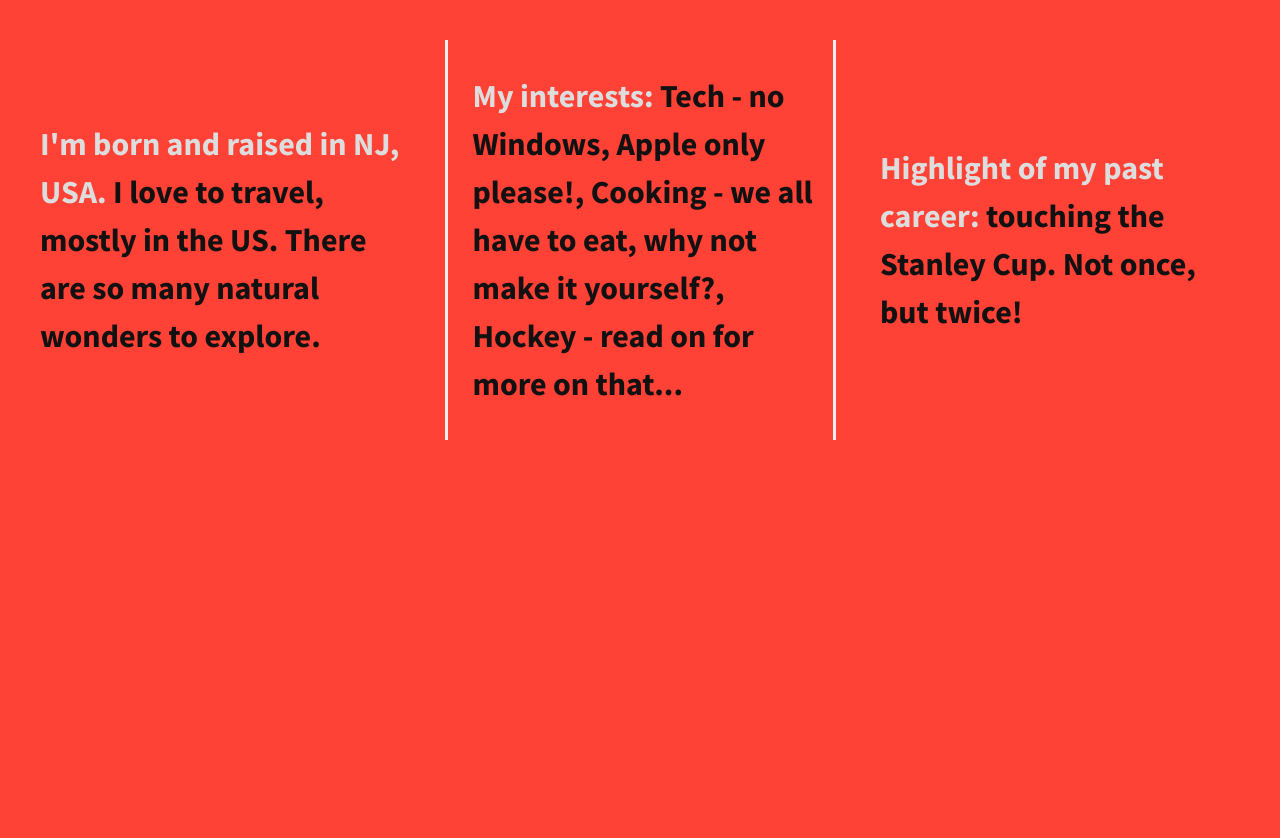
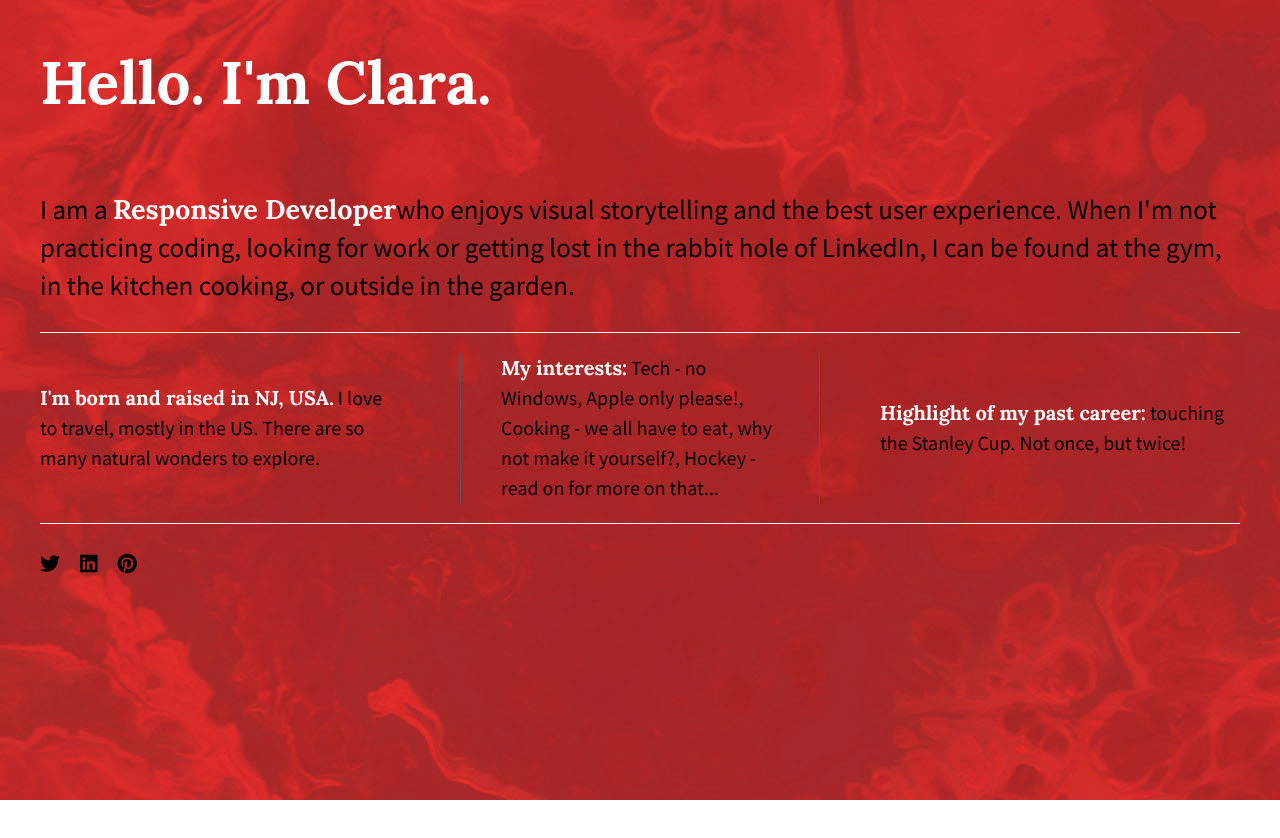
Before and after one commit to CRenauro/07.01-206-divs-flexbox-starter, a plain HTML site: page index.html in a window 1280 px wide. After the commit the page ends 800 px from the top, so only its background shows below. Drawn offline with nearby package versions, Linux system fonts and the light colour scheme.

Commit message:
initial commit

```diff
--- a/css/main.css
+++ b/css/main.css
@@ -11,7 +11,6 @@
    ========================================================================== */
 
 html {
-    color: #222;
     font-size: 1em;
     line-height: 1.4;
 }
@@ -38,6 +37,14 @@ html {
  * A better looking default horizontal rule
  */
 
+hr {
+    display: block;
+    height: 1px;
+    border: 0;
+    border-top: 1px solid #ccc;
+    margin: 1em 0;
+    padding: 0;
+}
 
 /*
  * Remove the gap between audio, canvas, iframes,
@@ -87,53 +94,73 @@ textarea {
    Author's custom styles
    ========================================================================== */
 
-
+/*Large Background Image*/
 html {
-  background-color: #fff;
   height: 100%;
+  width: 100%;
 }
-
 
 body {
   font-family: 'Source Sans Pro', sans-serif;
-  padding: 2em;
+  padding: 0em 2em;
   font-size: 1.25em;
-  height: 100%;
-  background-color: #FF4136;
+  display: flex;
+  justify-content: center;
 }
 
-.wrapper {
-  /*add display:flex and set justify-content to space-between*/
-  font-weight: 700;
-  display:flex;
+.flex-container {
+  display: flex;
+  flex-flow: row wrap;
   justify-content: space-between;
-  align-items: center;
-  flex-flow: justify;
+  max-width: 1200px;
+}
 
+p span {
+  font-family: 'Lora', sans-serif;
+  color: #fff;
 }
-.wrapper span {
-  color:#DDDDDD;
+
+header, footer {
+  width: 100%;
+  display: flex;
+  justify-content: flex-start;
 }
-.div-1, .div-2, .div-3 {
-  /*give the divs a width of 30%, add display:flex, set justify-content and align-items to center*/
-  color: #111111;
-  line-height: 1.5em;
-  font-size: 1.6em;
-  height: auto;
+h1{
+  color: #fff;
+}
+header h1 {
+  font-family: 'Lora', sans-serif;
+  font-size: 3em;
+}
+
+main {
+  width: 100%;
   display: flex;
-  width: 30%;
+  justify-content: center;
+  border-bottom: 1px solid #fff;
+}
+
+main p {
+  font-size: 1.35em;
+}
+
+.flex-items {
+  display: flex;
   justify-content: center;
   align-items: center;
-  column-rule: 3px solid #white;
-  text-align: left;
+  line-height: 1.5em;
+  font-size: 1em;
+  border-bottom: 1px solid #555;
 }
 
-.div-2 {
-    border-right: 3px solid #eeeeee;
-    border-left: 3px solid #eeeeee;
-    padding-left: 25px;
+footer {
+  border-top: 1px solid #fff;
 }
+
+footer i {
+  padding: 30px 20px 0 0;
 }
+
 /* ==========================================================================
    Helper classes
    ========================================================================== */
@@ -213,6 +240,25 @@ body {
    These examples override the primary ('mobile first') styles.
    Modify as content requires.
    ========================================================================== */
+
+@media all and (max-width: 768px) {
+    body {
+      padding: 1em;
+    }
+}
+
+@media (min-width: 1200px) {
+    .flex-items {
+      flex-basis: 30%;
+      border-bottom: none;
+    }
+
+    #div-2 p {
+      border-left: 1px solid #555;
+      border-right: 1px solid #555;
+      padding: 0 40px;
+    }
+}
 
 @media print,
        (-webkit-min-device-pixel-ratio: 1.25),
--- a/index.html
+++ b/index.html
@@ -3,7 +3,7 @@
     <head>
         <meta charset="utf-8">
         <meta http-equiv="x-ua-compatible" content="ie=edge">
-        <title>Make me into a grid!</title>
+        <title>My Customized Flexbox</title>
         <meta name="description" content="">
         <meta name="viewport" content="width=device-width, initial-scale=1">
 
@@ -12,29 +12,41 @@
 
         <link rel="stylesheet" href="css/normalize.css">
         <link rel="stylesheet" href="css/main.css">
+        <link rel="stylesheet" href="https://pro.fontawesome.com/releases/v5.10.0/css/all.css" integrity="sha384-AYmEC3Yw5cVb3ZcuHtOA93w35dYTsvhLPVnYs9eStHfGJvOvKxVfELGroGkvsg+p" crossorigin="anonymous"/>
         <script src="js/vendor/modernizr-2.8.3.min.js"></script>
         <link href='http://fonts.googleapis.com/css?family=Lora:700' rel='stylesheet' type='text/css'>
         <link href='http://fonts.googleapis.com/css?family=Source+Sans+Pro:400,700' rel='stylesheet' type='text/css'>
     </head>
-    <body>
-        <!--[if lt IE 8]>
-            <p class="browserupgrade">You are using an <strong>outdated</strong> browser. Please <a href="http://browsehappy.com/">upgrade your browser</a> to improve your experience.</p>
-        <![endif]-->
+    <body background="img/redabstract.jpg">
 
-        <section class="wrapper">
-            <div class="div-1">
+      <section class="flex-container">
+        <header>
+          <h1>Hello. I'm Clara.</h1>
+        </header>
+        <main>
+        <p>I am a <span>Responsive Developer</span>who enjoys visual storytelling and the best user experience.
+          When I'm not practicing coding, looking for work or getting lost in the rabbit hole of LinkedIn,
+           I can be found at the gym, in the kitchen cooking, or outside in the garden.</p>
+         </main>
+
+          <div id="div-1" class="flex-items">
               <p><span>I'm born and raised in NJ, USA.</span>
                   I love to travel, mostly in the US. There are so many natural wonders to explore.</p>
           </div>
-            <div class="div-2">
+          <div id="div-2" class="flex-items">
               <p><span>My interests:</span>
               Tech - no Windows, Apple only please!,
               Cooking - we all have to eat, why not make it yourself?,
               Hockey - read on for more on that...</p>
           </div>
-            <div class="div-3">
+          <div id="div-3" class="flex-items">
               <p><span>Highlight of my past career:</span> touching the Stanley Cup. Not once, but twice!</p>
           </div>
+          <footer>
+              <i class="fab fa-twitter"></i>
+              <i class="fab fa-linkedin"></i>
+              <i class="fab fa-pinterest"></i>
+          </footer>
         </section>
 
         <script src="https://ajax.googleapis.com/ajax/libs/jquery/1.11.3/jquery.min.js"></script>
```
Also changed, not shown: img/redabstract.jpg (added). Lines whose indentation alone changed are shown as unchanged.
